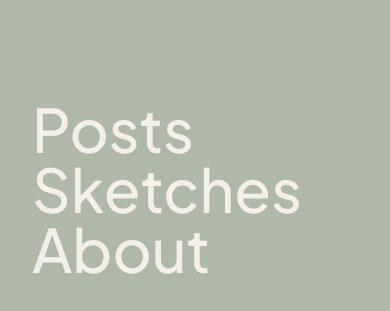
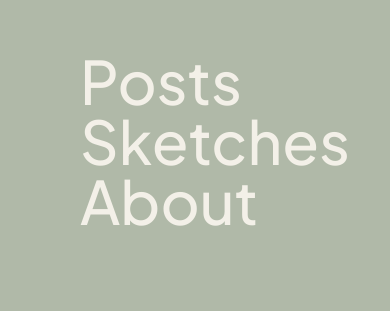
Before and after one commit to dinocosta/dino.codes.next, a Next.js app: page / in a window 390 px wide. Shown: the part 533-844 px from the top of the page. Built offline with nearby package versions, Linux system fonts and the light colour scheme.

Commit message:
Trying to fix index page on mobile devices

```diff
--- a/pages/index.js
+++ b/pages/index.js
@@ -6,12 +6,14 @@ const jakarta = Plus_Jakarta_Sans({ subsets: ['latin'] });
 
 export default function Home() {
   return (
-		<div className={`flex min-h-screen items-end ${jakarta.className}`}>
-			<div className="mb-auto"></div>
-			<div className="m-8">
-				<Link href="/" className="link">Posts</Link>
-				<Link href="/" className="link">Sketches</Link>
-				<Link href="/" className="link">About</Link>
+		<div className="absolute inset-0">
+			<div className={`flex min-h-screen items-end ${jakarta.className}`}>
+				<div className="mb-auto"></div>
+				<div className="m-20">
+					<Link href="/" className="link">Posts</Link>
+					<Link href="/sketches" className="link">Sketches</Link>
+					<Link href="/" className="link">About</Link>
+				</div>
 			</div>
 		</div>
   );
```
